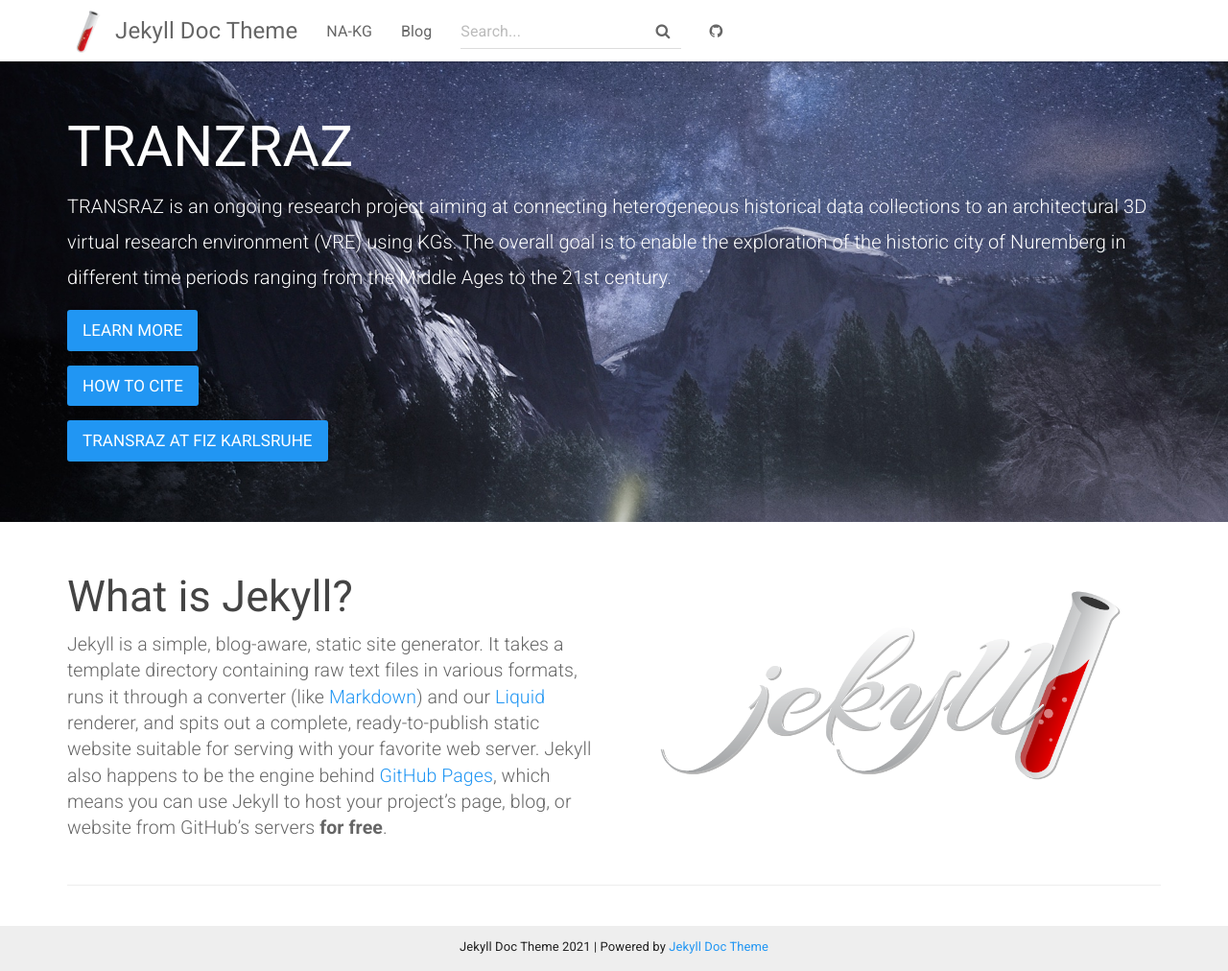
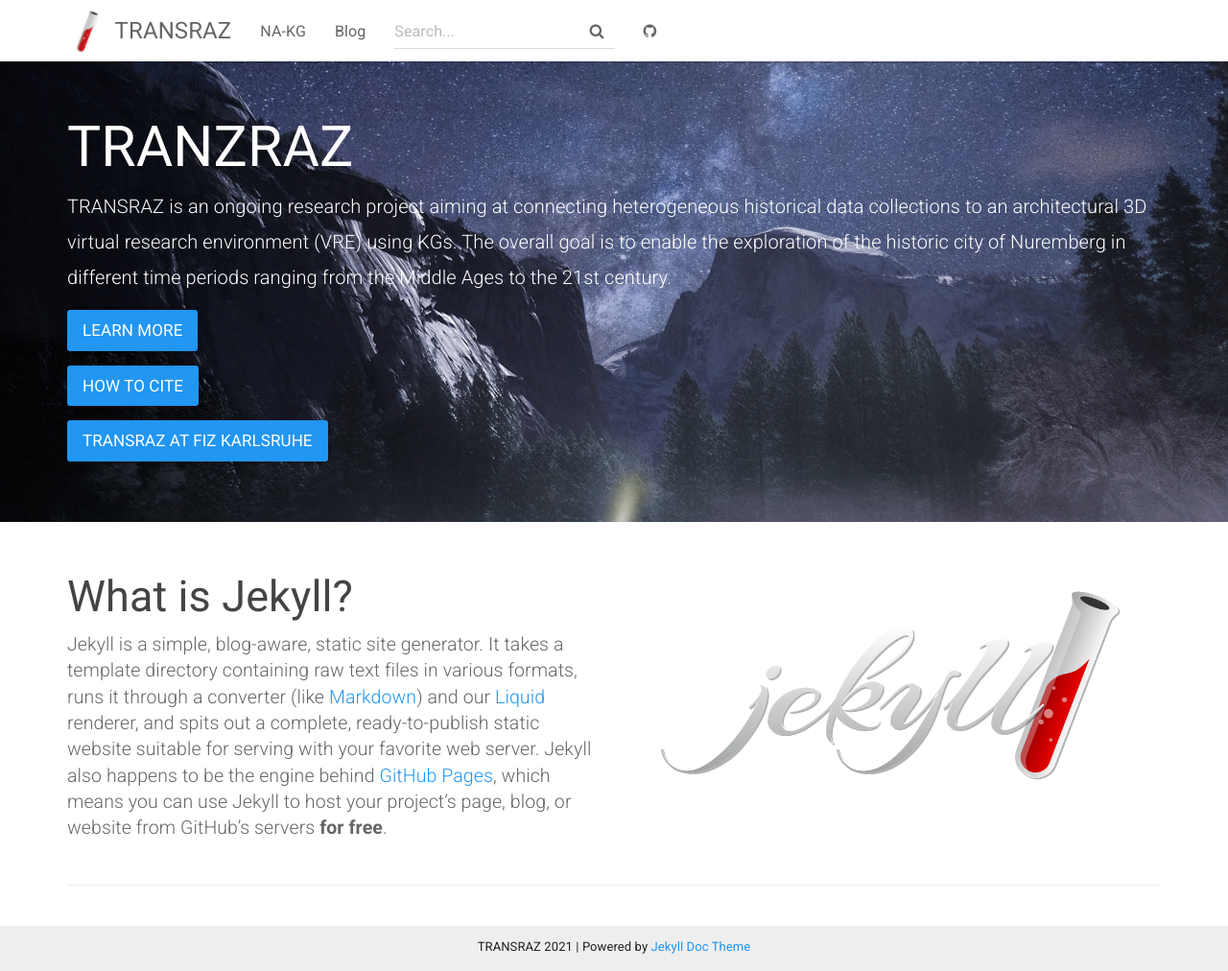
Before and after one commit to ISE-FIZKarlsruhe/Transraz, a Jekyll site: the page built from index.html, in a window 1280 px wide and 1012 px high. Shown: the whole window at 96% size. Built offline with Jekyll 4.4.1, drawn with Linux system fonts in a browser that asks for light colours.

Commit message:
Update _config.yml

```diff
--- a/_config.yml
+++ b/_config.yml
@@ -1,7 +1,7 @@
 #remote_theme: aksakalli/jekyll-doc-theme@gh-pages
 
 # Site settings
-title: Jekyll Doc Theme
+title: TRANSRAZ
 email: your-email@domain.com
 description: >
   Jekyll Template for Project Websites
@@ -9,8 +9,8 @@
 lang: en-US
 
 baseurl: "/Transraz" # the subpath of your site, e.g. /blog/
-url: https://aksakalli.github.io/jekyll-doc-theme # the base hostname & protocol for your site
-git_address: https://github.com/aksakalli/jekyll-doc-theme
+url: https://ise-fizkarlsruhe.github.io/Transraz/ # the base hostname & protocol for your site
+git_address: https://github.com/ISE-FIZKarlsruhe/Transraz/
 git_edit_address: https://github.com/aksakalli/jekyll-doc-theme/blob/gh-pages
 
 # theme options from https://bootswatch.com/3/
```
